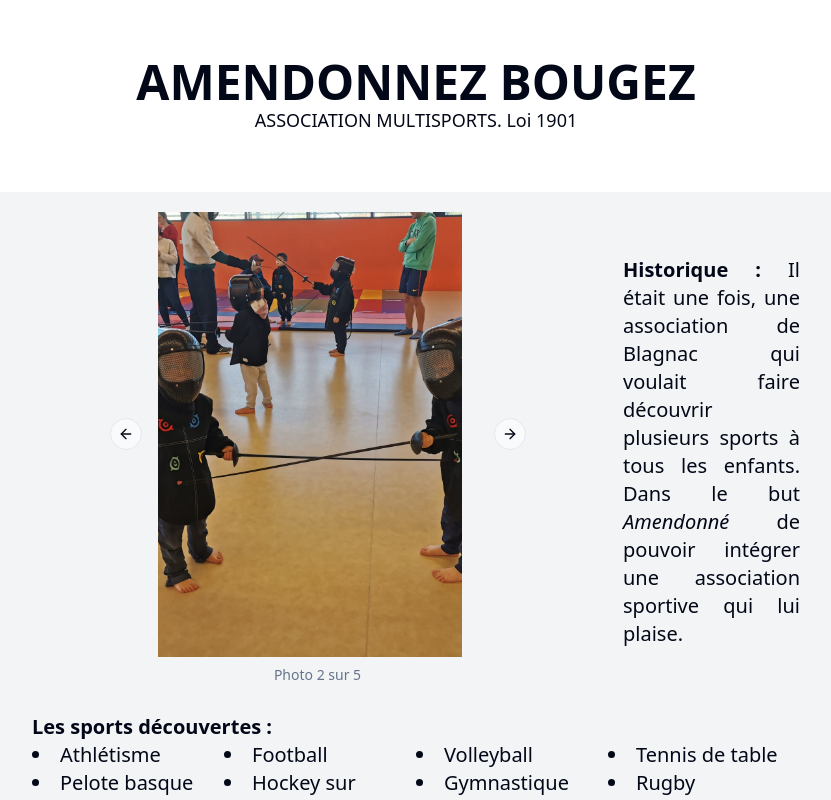
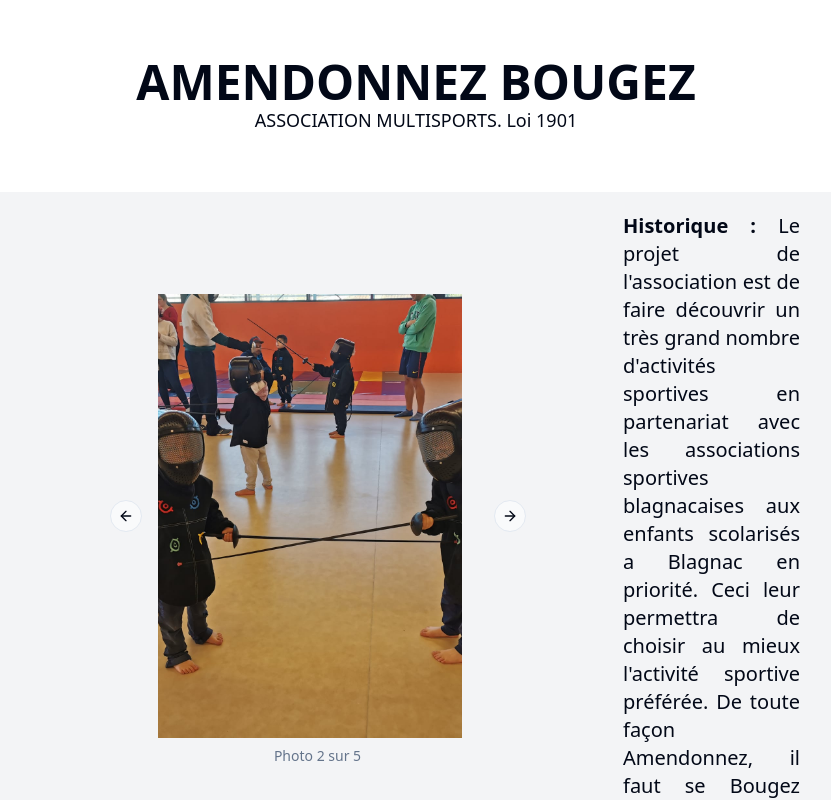
Before and after one commit to ToPin060/next-amendonnez-bougez, a Next.js app: page / in a window 1280 px wide. Shown: the top 800 px of the page, without its empty margins (224-1055 px from the left). Built offline with nearby package versions, Linux system fonts and the light colour scheme.

Commit message:
feat: modify history sentence

```diff
--- a/components/home/HistoryDisplay.tsx
+++ b/components/home/HistoryDisplay.tsx
@@ -5,7 +5,9 @@ import React from 'react'
 export const HistoryDisplay = ({className}: {className?: string}) => {
   return (
     <div className={`text-justify ${className || ''}`}>
-        <p className="lg:text-xl"><strong>Historique :</strong> Il était une fois, une association de Blagnac qui voulait faire découvrir plusieurs sports à tous les enfants. Dans le but <i>Amendonné</i> de pouvoir intégrer une association sportive qui lui plaise.</p>
+        {/* <p className="lg:text-xl"><strong>Historique :</strong> Il était une fois, une association de Blagnac qui voulait faire découvrir plusieurs sports à tous les enfants. Dans le but <i>Amendonné</i> de pouvoir intégrer une association sportive qui lui plaise.</p> */}
+        <p className="lg:text-xl"><strong>Historique :</strong> Le projet de l'association est de faire découvrir un très grand nombre d'activités sportives en partenariat avec les associations sportives blagnacaises aux enfants scolarisés a Blagnac en priorité. Ceci leur permettra de choisir au mieux l'activité sportive préférée. De toute façon Amendonnez, il faut se Bougez pour les petits et les grands 😁
+</p>
     </div>
   )
 }
```
